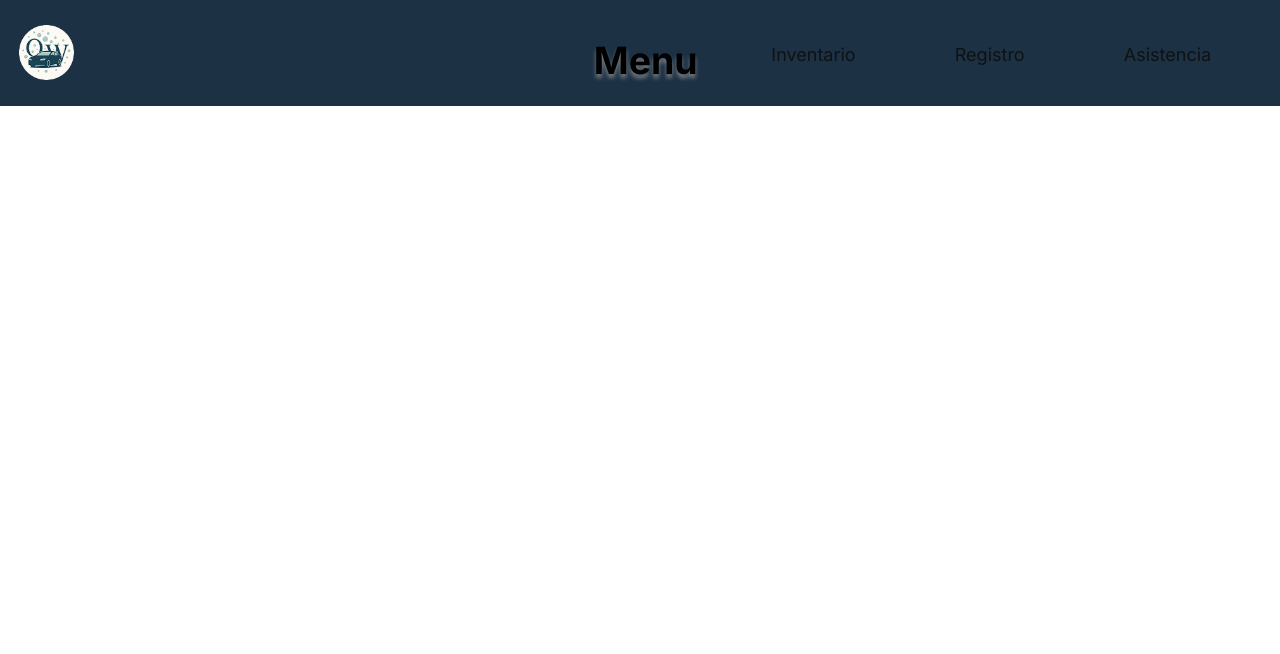
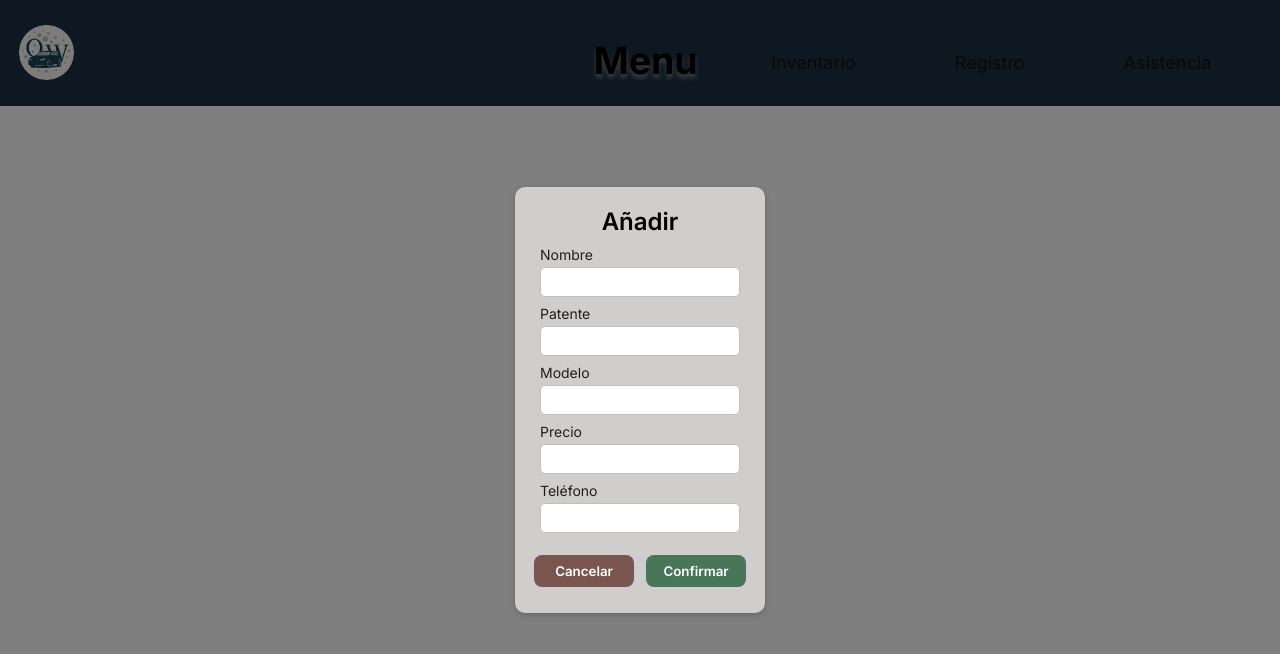
Before and after one commit to Practicas-Profesionalizantes/Grupo2--6_2--2025-OptiWash, a React (Vite) app in the folder cliente/: page /editar in a window 1280 px wide. Shown: the top 654 px of the page. Built offline with nearby package versions, Linux system fonts and the light colour scheme.

Commit message:
componente nuevo
el de editar y agregar

```diff
--- a/cliente/src/App.jsx
+++ b/cliente/src/App.jsx
@@ -5,6 +5,8 @@ import Home from "./paginas/home";
 import Asistencia from "./paginas/asistencias";
 import Registro_autos from "./paginas/registro_autos";
 import Nav from "./componentes/navbar";
+import Editar from "./componentes/editar"; // o el componente que quieras abrir
+
 
 function App() {
   const [tema, setTema] = useState('#ffffff');
@@ -25,6 +27,7 @@ function App() {
               <Route path="/inventario" element={<Inventario />}/>
               <Route path="/asistencia" element={<Asistencia />}/>
               <Route path="/registro_autos" element={<Registro_autos />}/>
+              <Route path="/editar" element={<Editar />} />
             </Routes>
 
         </div>
--- a/cliente/src/componentes/editar.jsx
+++ b/cliente/src/componentes/editar.jsx
@@ -1,6 +1,8 @@
 import React, { useState, useEffect } from "react";
 import axios from "axios";
 import "../style/editar.css";
+import { Link } from "react-router-dom";
+
 
 function RegistroForm({ modo, registroActual, onCerrar, onGuardar }) {
   const [form, setForm] = useState({
@@ -35,8 +37,8 @@ function RegistroForm({ modo, registroActual, onCerrar, onGuardar }) {
       } else {
         await axios.post("/api/registros", form);
       }
-      onGuardar(); // recarga registros
-      onCerrar();  // cierra modal
+      onGuardar();
+      onCerrar();
     } catch (err) {
       console.error("Error al guardar registro:", err);
     }
@@ -88,12 +90,12 @@ function RegistroForm({ modo, registroActual, onCerrar, onGuardar }) {
         />
 
         <div className="botones">
-          <button className="cancelar" onClick={onCerrar}>
-            Cancelar
-          </button>
-          <button className="confirmar" onClick={handleSubmit}>
-            Confirmar
-          </button>
+          <Link to="/registro_autos" style={{ textDecoration: "none" }}>
+            <button className="cancelar" onClick={onCerrar}>Cancelar</button>
+          </Link>
+          <Link to="/registro_autos" style={{ textDecoration: "none" }}>
+            <button className="confirmar" onClick={handleSubmit}>Confirmar</button>
+          </Link>
         </div>
       </div>
     </div>
--- a/cliente/src/paginas/registro_autos.jsx
+++ b/cliente/src/paginas/registro_autos.jsx
@@ -1,6 +1,8 @@
 import React, { useState, useEffect } from "react";
 import axios from "axios";
 import "../style/registro_autos.css";
+import { Link } from "react-router-dom";
+
 
 function RegistroAuto() {
   const [registros, setRegistros] = useState([]);
@@ -26,8 +28,12 @@ function RegistroAuto() {
   return (
     <div className="registro-container">
       <div className="acciones">
-        <button className="btn editar">Editar</button>
-        <button className="btn anadir">Añadir</button>
+        <Link to="/editar" style={{ textDecoration: "none" }}>
+          <button className="btn editar">Editar</button>
+        </Link>
+        <Link to="/editar" style={{ textDecoration: "none" }}>
+          <button className="btn anadir">Añadir</button>
+        </Link>
       </div>
 
       <div className="lista-registros">
--- a/cliente/src/style/editar.css
+++ b/cliente/src/style/editar.css
@@ -43,28 +43,31 @@
 
 .botones {
   display: flex;
-  justify-content: space-between;
+  justify-content: center;     /* 🔥 centra horizontalmente */
+  align-items: center;
+  gap: 12px;                   /* 🔥 espacio entre los botones */
   margin-top: 15px;
+}
+
+.cancelar,
+.confirmar {
+  min-width: 100px;            /* 🔥 mismo ancho visual */
+  text-align: center;
+  border: none;
+  border-radius: 8px;
+  padding: 8px 0;
+  font-weight: 600;
+  cursor: pointer;
 }
 
 .cancelar {
   background-color: #7a5550;
   color: white;
-  border: none;
-  border-radius: 8px;
-  padding: 8px 14px;
-  font-weight: 600;
-  cursor: pointer;
 }
 
 .confirmar {
   background-color: #497558;
   color: white;
-  border: none;
-  border-radius: 8px;
-  padding: 8px 14px;
-  font-weight: 600;
-  cursor: pointer;
 }
 
 .cancelar:hover {
```
